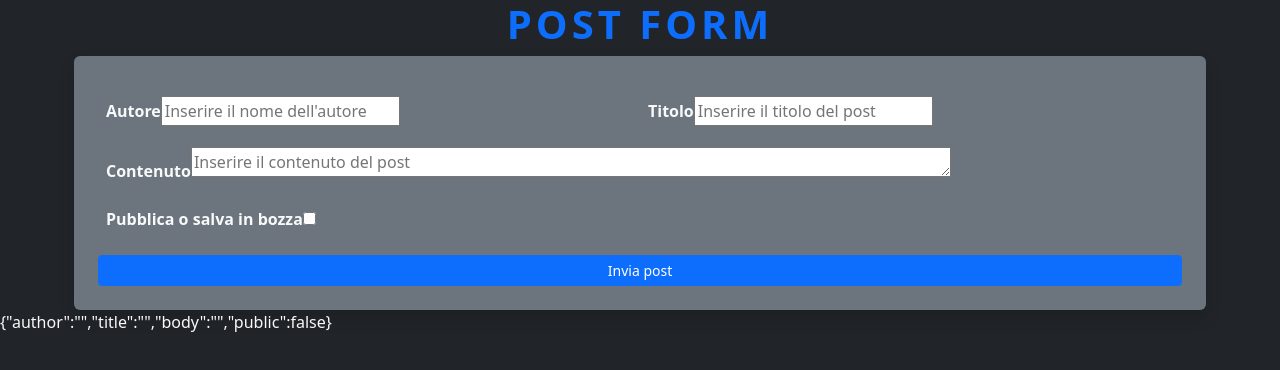
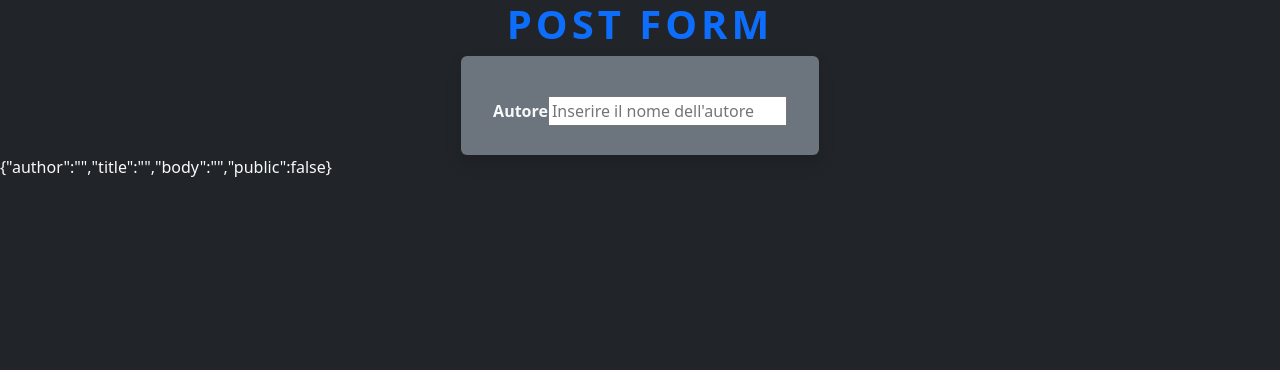
Before and after one commit to bingiulioliu/react-post-form, a React (Vite) app: page / in a window 1280 px wide. Shown: the top 370 px of the page. Built offline with nearby package versions, Linux system fonts and the light colour scheme.

Commit message:
ADD comparsa input successivo condizionale

```diff
--- a/src/components/PostForm.jsx
+++ b/src/components/PostForm.jsx
@@ -58,26 +58,30 @@ function PostForm() {
         <div className="container d-flex justify-content-center align-items-center">
             <form onSubmit={handleSubmit} className="row g-3 shadow p-4 rounded bg-secondary">
                 {/* Nome autore */}
-                <div className="col-6">
+                <div className="col-12">
                     <label htmlFor="author" className="form-label fw-bold">Autore</label>
                     <input id="author" name="author" onChange={handleChange} value={formData.author} type="text" placeholder="Inserire il nome dell'autore" />
                 </div>
                 {/* Titolo del post */}
-                <div className="col-6">
+                {formData.author !== '' && (
+                <div className="col-12">
                     <label htmlFor="title" className="form-label fw-bold">Titolo</label>
                     <input id="title" name="title" onChange={handleChange} value={formData.title} type="text" placeholder="Inserire il titolo del post" />
-                </div>
+                </div> )}
                 {/* Corpo del testo */}
+                {formData.title !== '' && (
                 <div className="col-12">
                     <label htmlFor="body" className="form-label fw-bold">Contenuto</label>
                     <textarea id="body" name="body" onChange={handleChange} value={formData.body} type="text" rows="1" cols="80" placeholder="Inserire il contenuto del post" />
-                </div>
+                </div> )}
                 {/* Pubblico o bozza */}
+                {formData.body !== '' && (
                 <div className="col-12">
                     <label htmlFor="public" className="form-label fw-bold">Pubblica o salva in bozza</label>
                     <input type="checkbox" name="public" id="public" checked={formData.public} onChange={handleChange} />
-                </div>
-                <button className="btn btn-primary btn-sm">Invia post</button>
+                </div>)}
+                {formData.body !== '' && (
+                <button className="btn btn-primary btn-sm">Invia post</button>)}
             </form>
         </div>
         <p>{JSON.stringify(formData)}</p>
```
